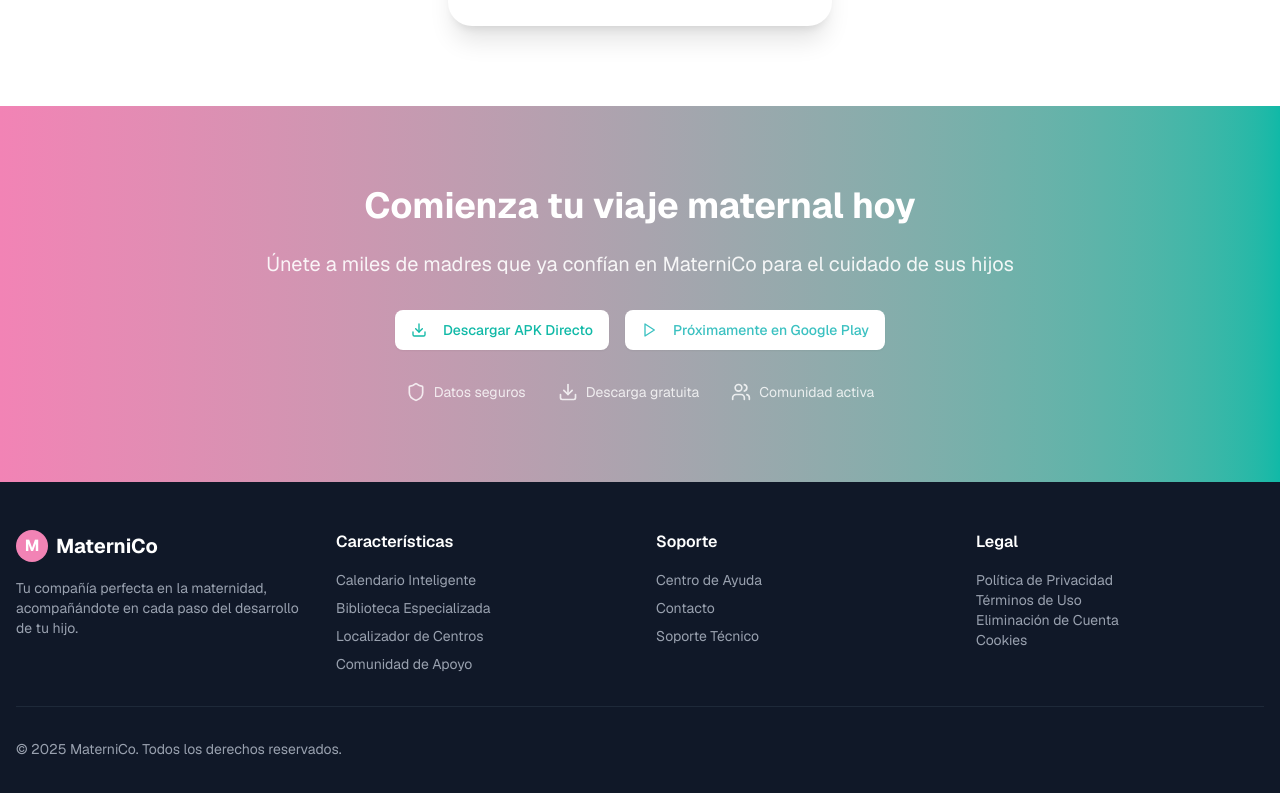
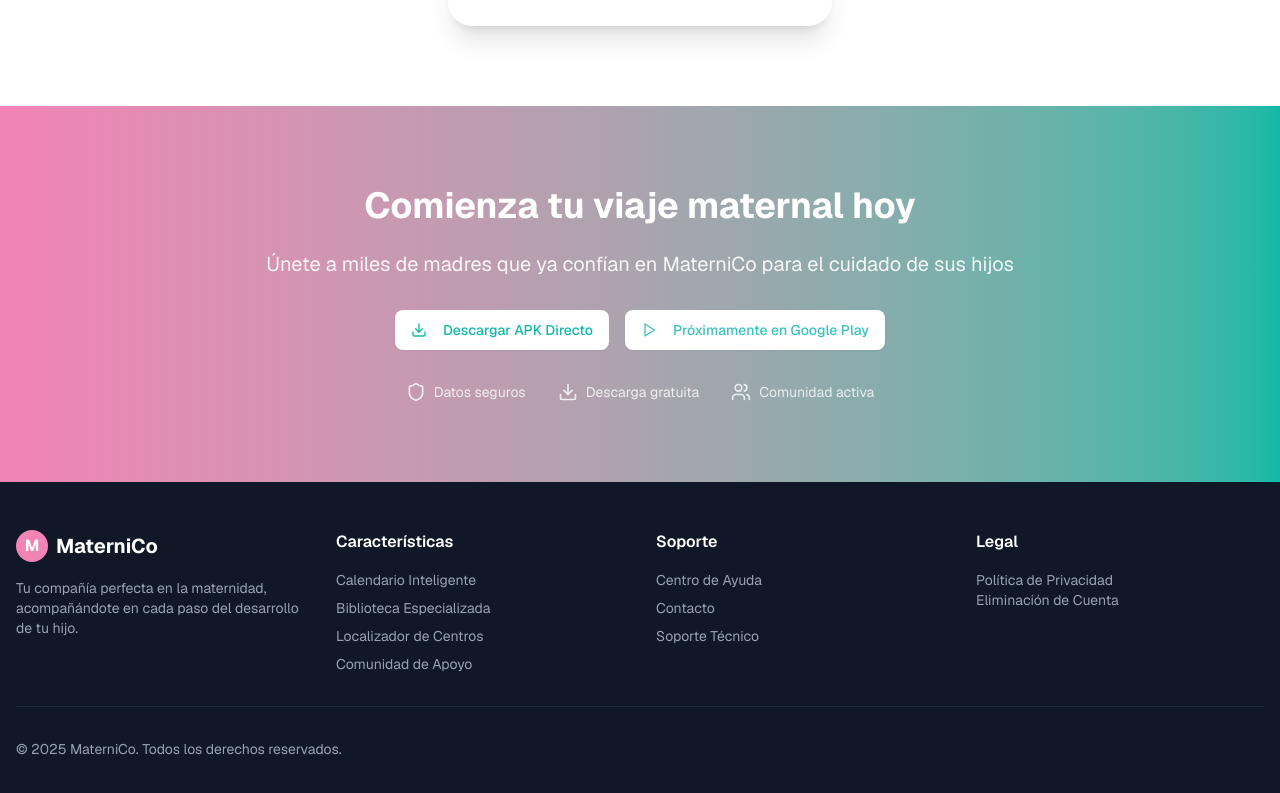
Before and after one commit to EmilioJasso19/landing_maternico, a Next.js app: page / in a window 1280 px wide. Shown: the part 3286-4079 px from the top of the page. Built offline with nearby package versions, Linux system fonts and the light colour scheme.

Commit message:
feat: file for account deletion  added

```diff
--- a/components/Footer/index.tsx
+++ b/components/Footer/index.tsx
@@ -53,12 +53,10 @@ function LegalLinks({
 			fileName: "AVISO_PRIVACIDAD_MATERNICO.pdf",
 			displayName: "Política de Privacidad",
 		},
-		{ fileName: "AVISO_PRIVACIDAD_MATERNICO.pdf", displayName: "Términos de Uso" },
 		{
-			fileName: "AVISO_PRIVACIDAD_MATERNICO.pdf",
+			fileName: "maternico_eliminacion_cuenta.pdf",
 			displayName: "Eliminación de Cuenta",
 		},
-		{ fileName: "AVISO_PRIVACIDAD_MATERNICO.pdf", displayName: "Cookies" },
 	];
 
 	return (
```
Also changed, not shown: 1 other file (tests, documents, lock files or other folders).
